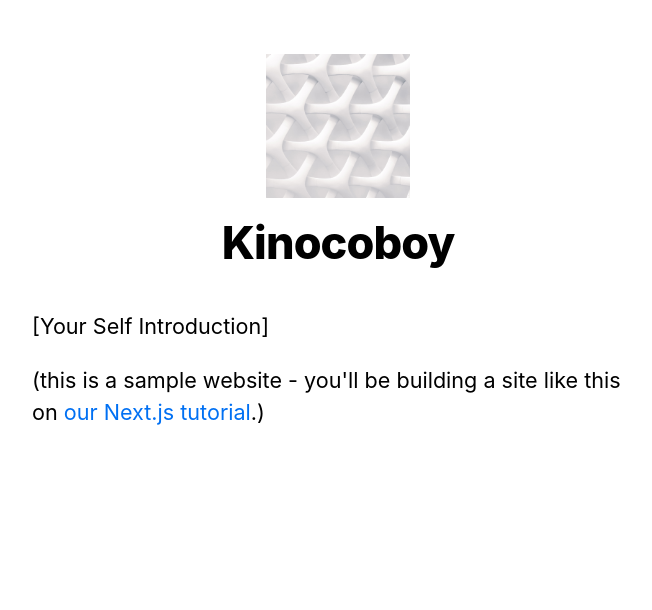
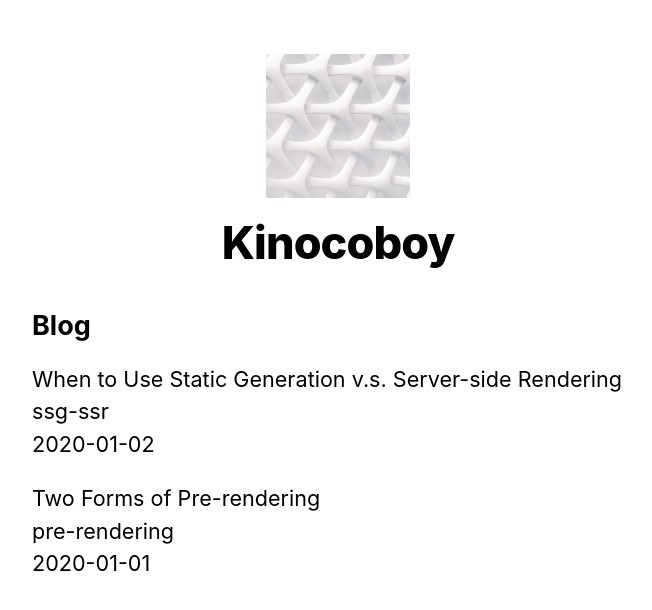
Before and after one commit to kinocobox/react-next-tutorial, a Next.js app in the folder nextjs-blog/: page / in a window 1280 px wide. Shown: the top 610 px of the page, without its empty margins (302-954 px from the left). Built offline with nearby package versions, Linux system fonts and the light colour scheme.

Commit message:
feat: pages/index に md の記事情報を出力する処理を追加

```diff
--- /dev/null
+++ b/nextjs-blog/lib/post.js
@@ -0,0 +1,36 @@
+import fs from 'fs'
+import path from 'path'
+import matter from 'gray-matter'
+
+const postsDirectory = path.join(process.cwd(), 'posts')
+
+export function getSortedPostData() {
+    const fileNames = fs.readdirSync(postsDirectory)
+    const allPostsData = fileNames.map(fileName => {
+        const id = fileName.replace(/\.md$/, '')
+
+        // Read markdown file as string
+        const fullPath = path.join(postsDirectory, fileName)
+        const fileContents = fs.readFileSync(fullPath, 'utf8')
+
+        // Use gray-matter to parse the post metadata section
+        const matterResult = matter(fileContents)
+
+        // Combine the data with the id
+        return {
+            id,
+            ...matterResult.data
+        }
+    })
+
+    // Sort posts by date
+    return allPostsData.sort(({ date: a }, { date: b }) => {
+        if (a < b) {
+            return 1
+        } else if (a > b) {
+            return -1
+        } else {
+            return 0
+        }
+    })
+}
--- a/nextjs-blog/pages/index.js
+++ b/nextjs-blog/pages/index.js
@@ -2,18 +2,35 @@ import Head from 'next/head'
 import utilStyles from '../styles/utils.module.css'
 import Layout, { siteTitle }  from '../components/layout'
 
-export default function Home() {
+import { getSortedPostData } from '../lib/post'
+export async function getStaticProps() {
+  const allPostsData = getSortedPostData()
+  return {
+    props: {
+      allPostsData
+    }
+  }
+}
+
+export default function Home({ allPostsData }) {
   return (
     <Layout home>
       <Head>
         <title>{siteTitle}</title>
       </Head>
-      <section className={utilStyles.headingMd}>
-        <p>[Your Self Introduction]</p>
-        <p>
-          (this is a sample website - you'll be building a site like this on {' '}
-          <a href="https://nextjs.org/learn">our Next.js tutorial</a>.)
-        </p>
+      <section className={`${utilStyles.headingMd} ${utilStyles.padding1px}`}>
+        <h2 className={utilStyles.headingLg}>Blog</h2>
+        <ul className={utilStyles.list}>
+          {allPostsData.map(({ id, date, title }) => (
+            <li className={utilStyles.listItem} key={id}>
+              {title}
+              <br />
+              {id}
+              <br />
+              {date}
+            </li>
+          ))}
+        </ul>
       </section>
     </Layout>
   )
```
Also changed, not shown: nextjs-blog/posts/pre-rendering.md (renamed from nextjs-blog/pages/posts/pre-rendering.md), nextjs-blog/posts/ssg-ssr.md (renamed from nextjs-blog/pages/posts/ssg-ssr.md).
